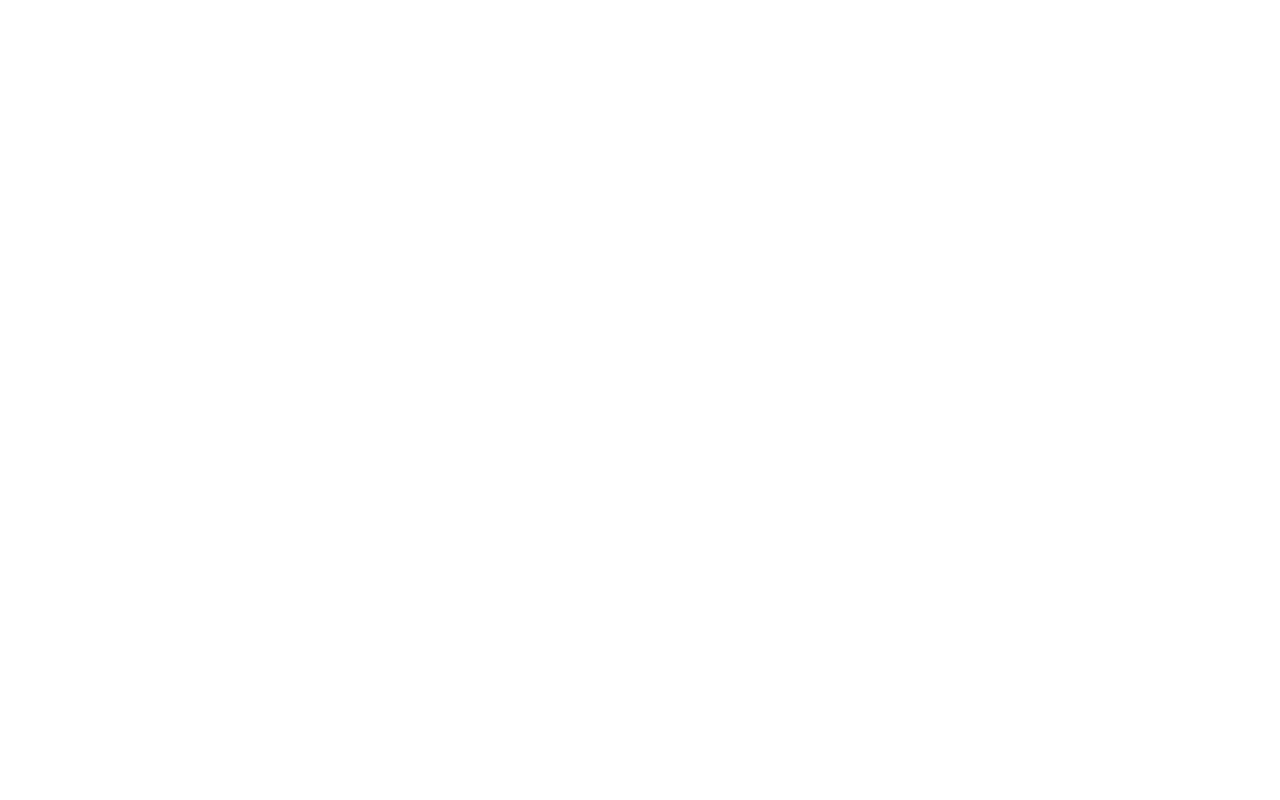
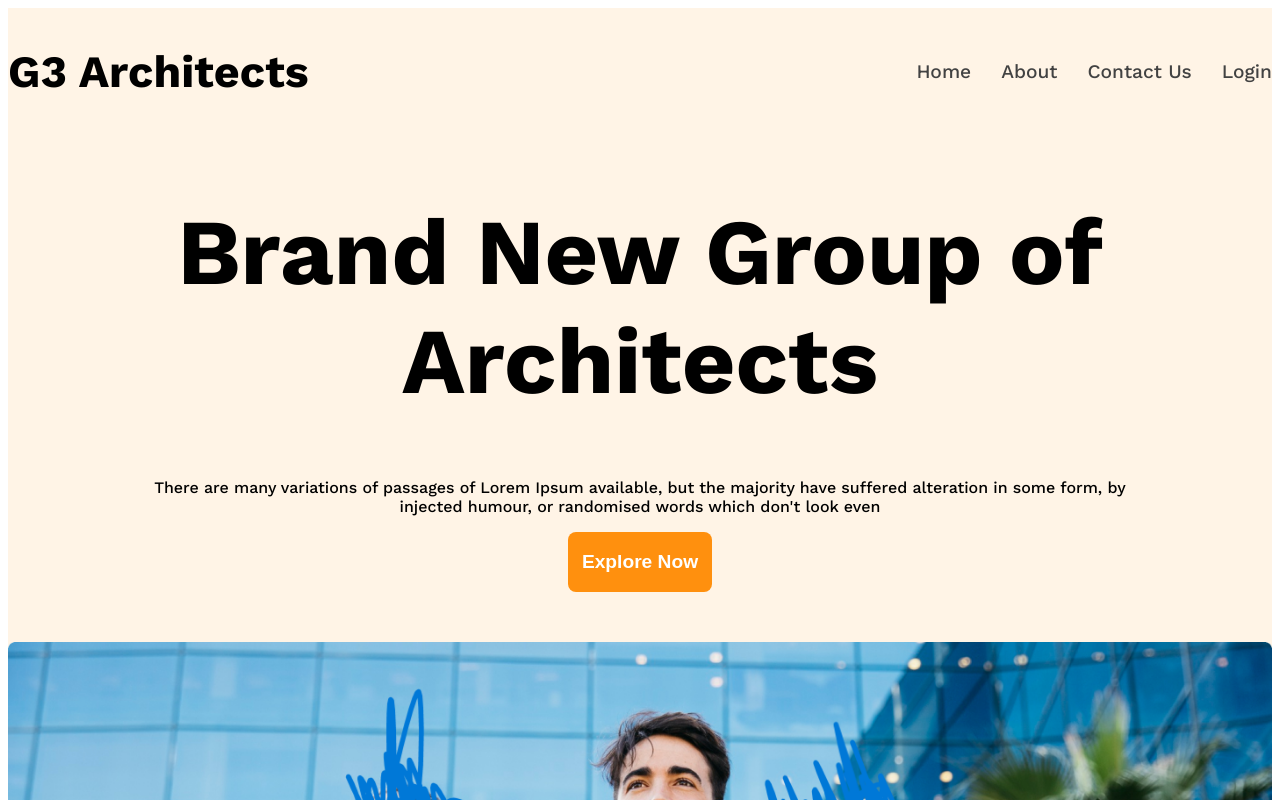
Before and after one commit to shantodeveloper/g3-architects-website, a plain HTML site: page index.html in a window 1280 px wide. Shown: the top 800 px of the page. Drawn offline with nearby package versions, Linux system fonts and the light colour scheme.

Commit message:
banner section finihsed

```diff
--- a/index.html
+++ b/index.html
@@ -4,10 +4,43 @@
 <head>
   <meta charset="UTF-8">
   <meta name="viewport" content="width=device-width, initial-scale=1.0">
+  <link rel="stylesheet" href="style.css">
   <title>g3-architects-website</title>
 </head>
 
-<body>
+<body class="work-sans-font">
+
+  <header class="header">
+    <nav class="nav">
+
+      <h1 class="brand-logo">G3 Architects</h1>
+
+
+      <div class="nav-item">
+        <ul class="nav-links">
+          <li><a href="">Home</a></li>
+          <li><a href="">About</a></li>
+          <li><a href="">Contact Us</a></li>
+          <li><a href="">Login</a></li>
+        </ul>
+      </div>
+    </nav>
+
+    <div class="banner">
+      <div class="banner-content">
+        <h1 class="banner-titel">Brand New Group of Architects</h1>
+        <p class="banner-des">There are many variations of passages of Lorem Ipsum available, but the majority have
+          suffered alteration in some form,
+          by injected humour, or randomised words which don't look even </p>
+        <button class="btn-primary">Explore Now</button>
+      </div>
+
+      <div class="banner-image">
+        <img src="images/bannerstyle.png" alt="">
+      </div>
+    </div>
+  </header>
+
 
 </body>
 
--- a/style.css
+++ b/style.css
@@ -0,0 +1,80 @@
+@import url('https://fonts.googleapis.com/css2?family=Work+Sans:ital,wght@0,100..900;1,100..900&display=swap');
+
+.work-sans-font {
+  font-family: 'Work Sans', sans-serif;
+  font-optical-sizing: auto;
+  font-weight: 500;
+  font-style: normal;
+}
+
+/*shared style*/
+.dark2 {
+  color: #424242;
+}
+
+.btn-primary {
+  background-color: rgb(255, 144, 14);
+  width: 9rem;
+  height: 60px;
+  color: white;
+  border: none;
+  border-radius: 8px;
+  font-size: 1.2rem;
+  font-weight: 700;
+}
+/*nav bar style start*/
+
+.header {
+  background-color: rgba(255, 144, 14, 0.1);
+}
+
+.brand-logo {
+  font-size: 2.8rem;
+  font-weight: 700px;
+}
+.nav {
+  display: flex;
+  justify-content: space-between;
+  align-items: center;
+}
+
+.nav-links {
+  display: flex;
+}
+.nav-links a {
+  text-decoration: none;
+  color: #424242;
+  font-size: 1.2rem;
+}
+.nav-links li {
+  list-style: none;
+  margin-left: 30px;
+}
+
+.nav,
+.banner {
+  max-width: 1440px;
+  margin: 0 auto;
+}
+.banner {
+  text-align: center;
+  margin: 0 auto;
+}
+
+.banner-content {
+  max-width: 1000px;
+  height: auto;
+  margin: 0 auto;
+  text-align: center;
+}
+
+.banner-image img {
+  width: 100%;
+  margin-top: 50px;
+}
+
+.banner-titel {
+  font-size: 5.8rem;
+}
+
+/*responsive nav item small divise*/
```
Also changed, not shown: images/banner.png (deleted), images/bannerstyle.png (added).
